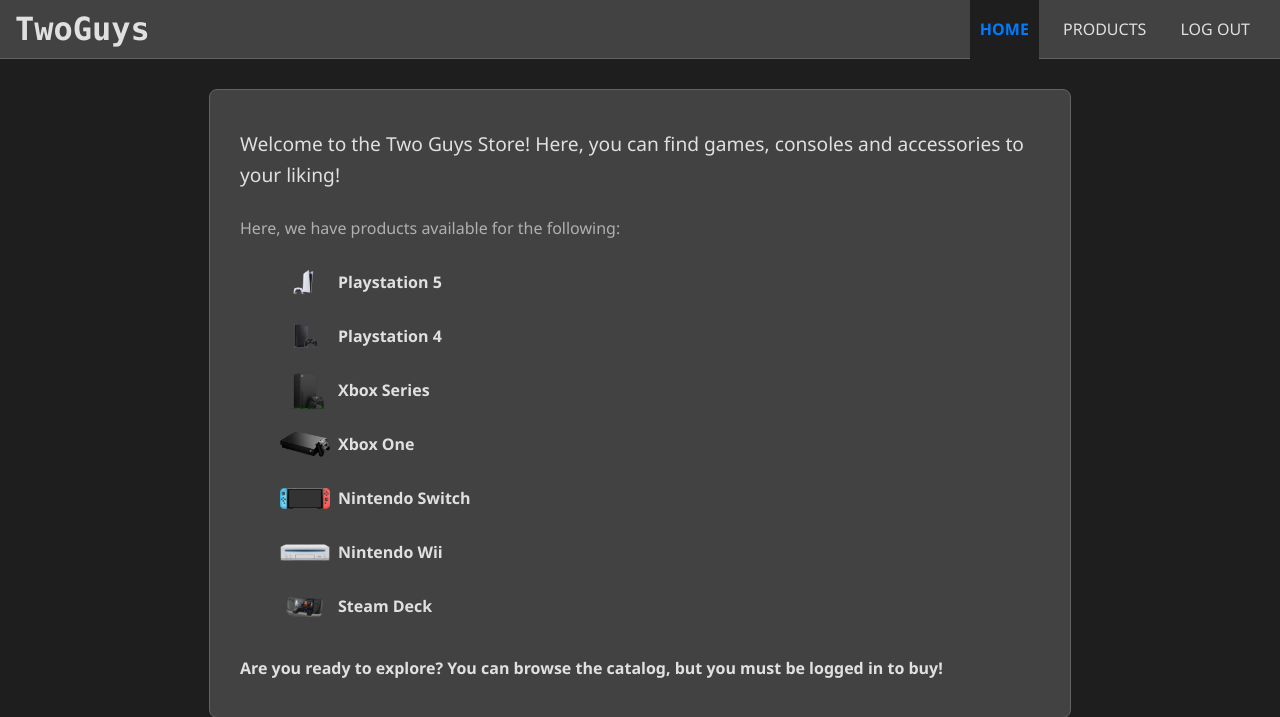
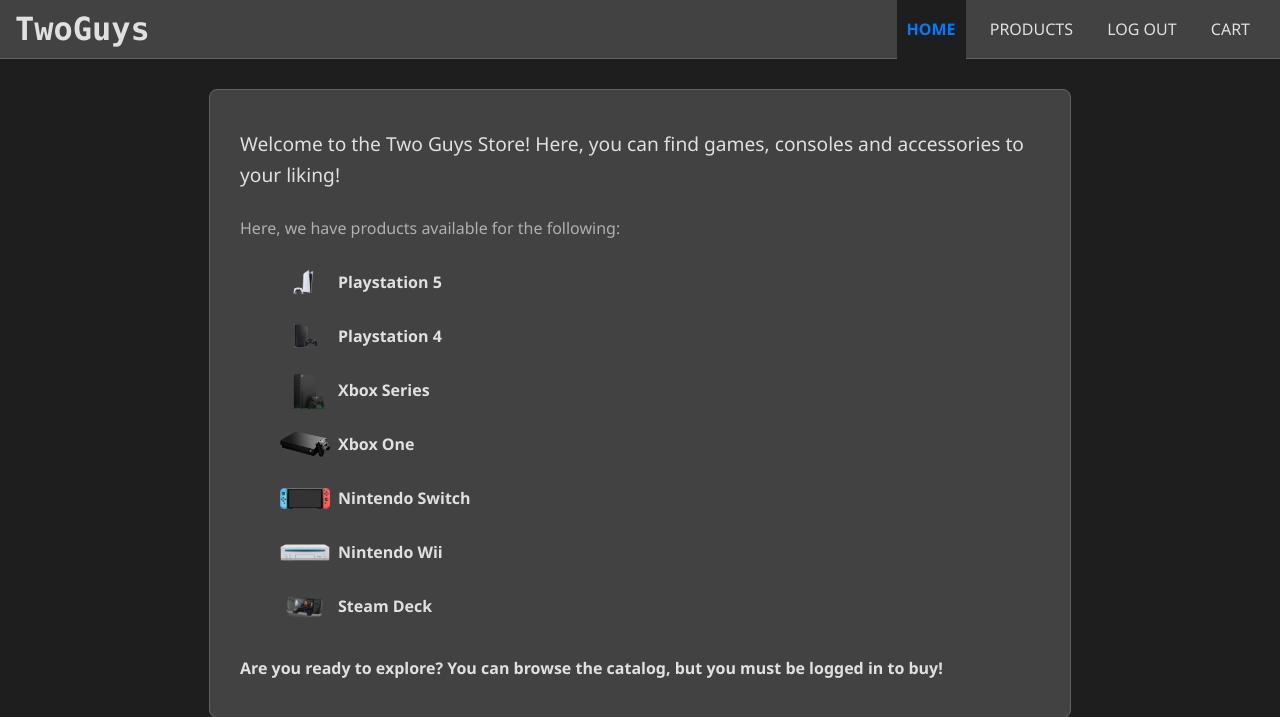
Before and after one commit to finkelEDU/College-Project-Semester-4, a PHP site: page /index.php in a window 1280 px wide. Shown: the top 717 px of the page. Run offline with PHP 8.4, Linux system fonts and the light colour scheme; the visitor is signed in with stand-in values (Sample User, id 1).

Commit message:
nav.php updated to include shoppin.php link
Should be visible for logged in users now.

```diff
--- a/public/templates/nav.php
+++ b/public/templates/nav.php
@@ -8,6 +8,7 @@
     <?php if (isset($_SESSION["Username"]) && !empty($_SESSION["Username"])): ?>
         <?php // user logged in show: ?>
         <a href="logout.php">LOG OUT</a>
+        <a href="shopping.php">CART</a>
     <?php else: ?>
         <?php // user logged out show: ?>
         <a href="login.php" class="<?php echo ($currentPage == 'login.php') ? 'active' : ''; ?>">LOGIN</a>
```
